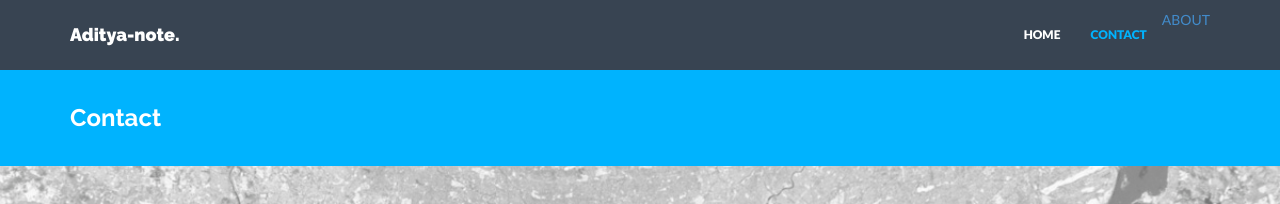
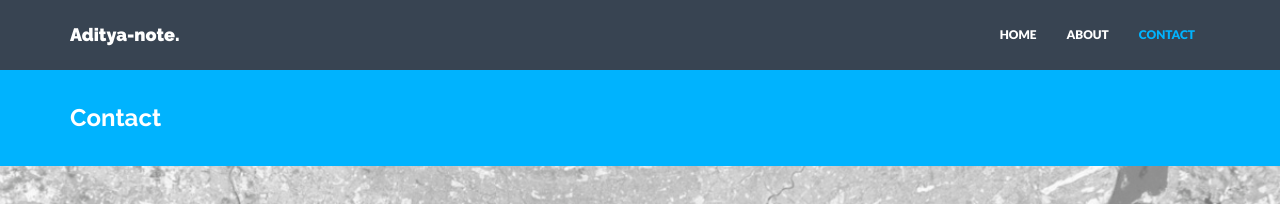
Before and after one commit to adit33/adit33.github.io, a Jekyll site: the page built from contact.html, in a window 1280 px wide. Shown: the top 204 px of the page. Built offline with Jekyll 4.4.1, drawn with Linux system fonts in a browser that asks for light colours; nearby versions of some CDN libraries.

Commit message:
edit navbar

```diff
--- a/_includes/nav.html
+++ b/_includes/nav.html
@@ -13,7 +13,7 @@
     <div class="navbar-collapse collapse navbar-right">
       <ul class="nav navbar-nav">
         <li {% if page.title == "Home" %}class="active"{% endif %}><a href="{{"/" | prepend: site.baseurl }}">HOME</a></li>
-        <a href="{{"/about/" | prepend: site.baseurl }}">ABOUT</a></li>
+        <li {% if page.title == "About" %}class="active"{% endif %}><a href="{{"/about/" | prepend: site.baseurl }}">ABOUT</a></li>
         <li {% if page.title == "Contact" %}class="active"{% endif %}><a href="{{"/contact/" | prepend: site.baseurl }}">CONTACT</a></li>
       </ul>
     </div><!--/.nav-collapse -->
```
